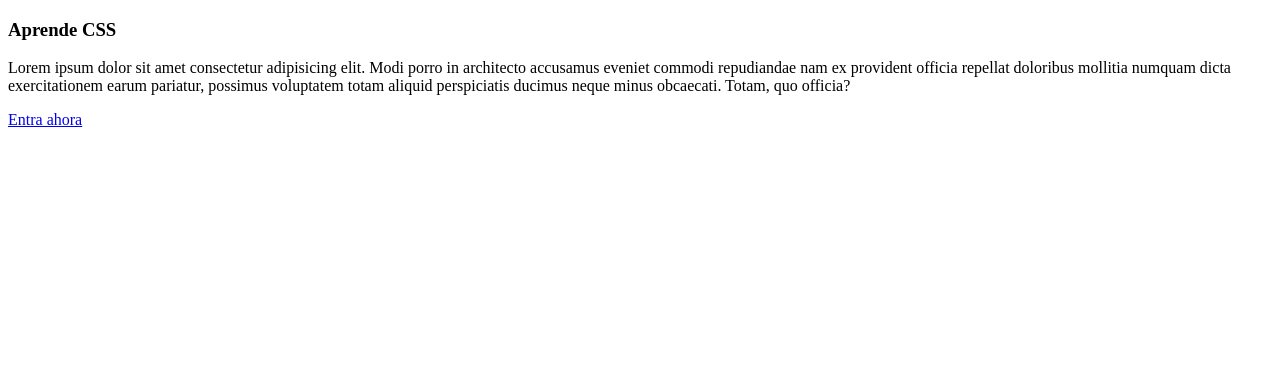
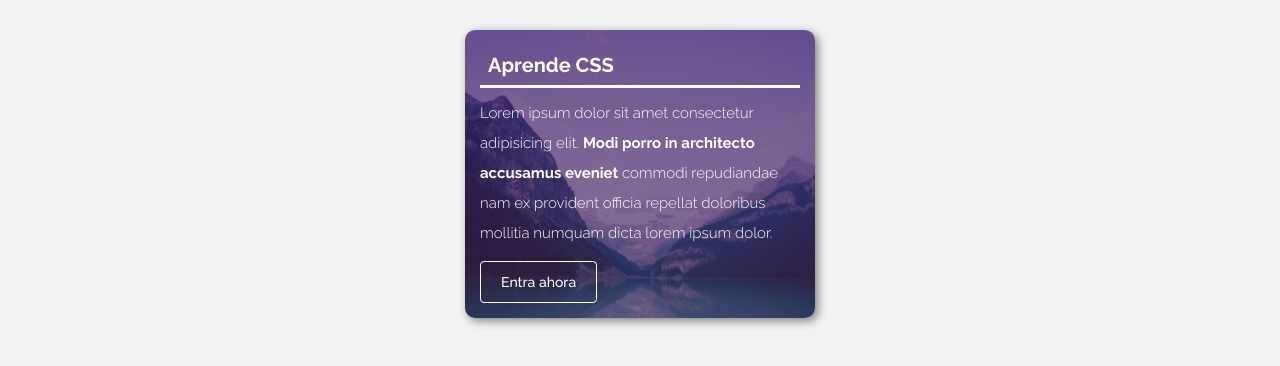
Before and after one commit to AmaruVL/Practica-CSS3, a plain HTML site: page 10. Textos/Practica/practica.html in a window 1280 px wide. Drawn offline with Linux system fonts and the light colour scheme.

Commit message:
Practica textos concluida

```diff
--- a/10. Textos/Practica/practica.css
+++ b/10. Textos/Practica/practica.css
@@ -1,3 +1,54 @@
 *{
+    padding: 0;
+    margin: 0;
+    box-sizing: border-box;
+    /* outline: 1px solid red; */
+}
 
+body{
+    font-family: 'Raleway', sans-serif;
+    color: white;
+    background: #f2f2f2;
 }
+
+.card{
+    width: 350px;
+    /* height: 300px; */
+    margin: 30px auto;
+    background-image: linear-gradient(to top, #39205898, #330867ab), url(../background.jpg);
+    background-repeat: no-repeat;
+    background-size: cover;
+    background-position: center;
+    border-radius: 10px;
+    padding: 15px;
+    box-shadow: 3px 3px 10px #00000079;
+}
+
+.title{
+    padding: 8px;
+    font-size: 20px;
+    border-bottom: 3px solid white;
+}
+
+.text{
+    padding: 10px 0 0;
+    font-weight: 300;
+    font-size: 15px;
+    line-height: 30px;
+}
+
+.bold{
+    font-weight: bold;
+}
+
+.cta{
+    display: inline-block;
+    border: 1px solid #fff;
+    padding: 12px 20px;
+    margin: 13px 0 0;
+    text-decoration: none;
+    color: inherit;
+    font-size: 14px;
+    font-weight: 500;
+    border-radius: 4px;
+}
--- a/10. Textos/Practica/practica.html
+++ b/10. Textos/Practica/practica.html
@@ -5,14 +5,14 @@
     <meta http-equiv="X-UA-Compatible" content="IE=edge">
     <meta name="viewport" content="width=device-width, initial-scale=1.0">
     <link rel="stylesheet" href="practica.css">
-    <link href="https://fonts.googleapis.com/css2?family=Raleway:ital,wght@0,300;0,400;0,700;1,300;1,400;1,700&display=swap" rel="stylesheet">
+    <link href="https://fonts.googleapis.com/css2?family=Raleway:wght@300;400;500;700&display=swap" rel="stylesheet">
 
     <title>Práctica textos</title>
 </head>
 <body>
     <div class="card">
         <h3 class="title">Aprende CSS</h3>
-        <p class="text">Lorem ipsum dolor sit amet consectetur adipisicing elit. Modi porro in architecto accusamus eveniet commodi repudiandae <span class="bold"> nam ex provident officia repellat doloribus mollitia numquam </span> dicta exercitationem earum pariatur, possimus voluptatem totam aliquid perspiciatis ducimus neque minus obcaecati. Totam, quo officia?</p>
+        <p class="text">Lorem ipsum dolor sit amet consectetur adipisicing elit. <span class="bold">Modi porro in architecto accusamus eveniet </span>commodi repudiandae nam ex provident officia repellat doloribus mollitia numquam dicta lorem ipsum dolor.</p>
         <a href="#" class="cta">Entra ahora</a>
     </div>
 </body>
```
Also changed, not shown: Apuntes.txt.
